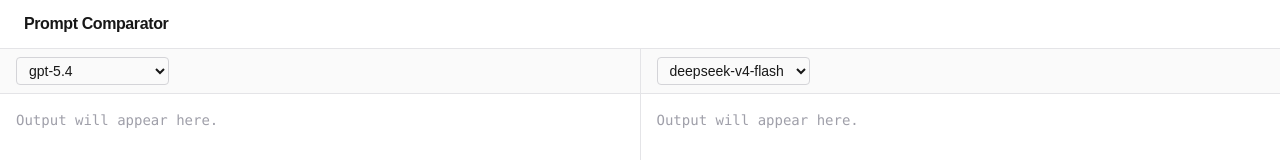
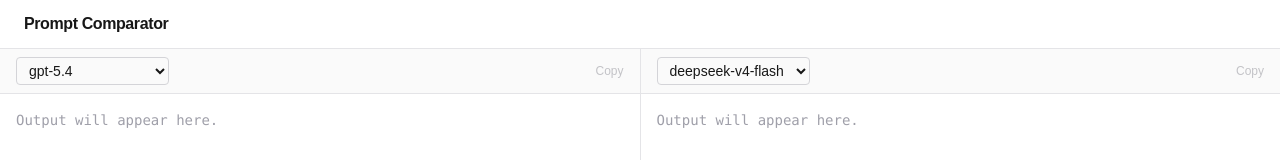
Before and after one commit to chada010/prompt-comparator, a Next.js app: page / in a window 1280 px wide. Shown: the top 160 px of the page. Built offline with nearby package versions, Linux system fonts and the light colour scheme.

Commit message:
feat: add copy buttons for panel outputs

```diff
--- a/app/components/Comparator.tsx
+++ b/app/components/Comparator.tsx
@@ -1,6 +1,7 @@
 "use client";
 
-import { useState } from "react";
+import { useRef, useState } from "react";
+import CopyButton from "./CopyButton";
 
 const MODELS = [
   "gpt-5.4",
@@ -10,6 +11,7 @@
 ];
 
 interface Panel {
+  id: number;
   model: string;
   output: string;
   loading: boolean;
@@ -38,6 +40,7 @@
             </option>
           ))}
         </select>
+        <CopyButton text={panel.output} />
       </div>
       <div className="flex-1 min-h-0 overflow-y-auto p-4 font-mono text-sm whitespace-pre-wrap break-words">
         {panel.output ? (
@@ -58,9 +61,10 @@
 }
 
 export default function Comparator() {
+  const nextPanelId = useRef(2);
   const [panels, setPanels] = useState<Panel[]>([
-    { model: MODELS[0], output: "", loading: false },
-    { model: MODELS[1], output: "", loading: false },
+    { id: 0, model: MODELS[0], output: "", loading: false },
+    { id: 1, model: MODELS[1], output: "", loading: false },
   ]);
   const [prompt, setPrompt] = useState("");
 
@@ -74,7 +78,7 @@
     if (panels.length >= 4) return;
     setPanels((prev) => [
       ...prev,
-      { model: MODELS[0], output: "", loading: false },
+      { id: nextPanelId.current++, model: MODELS[0], output: "", loading: false },
     ]);
   }
 
@@ -143,7 +147,7 @@
     <div className="flex flex-col flex-1 min-h-0">
       <div className="flex flex-col md:flex-row flex-1 min-h-0 divide-y md:divide-y-0 md:divide-x divide-zinc-200 dark:divide-zinc-800">
         {panels.map((panel, i) => (
-          <div key={i} className="flex flex-col flex-1 min-h-0 relative">
+          <div key={panel.id} className="flex flex-col flex-1 min-h-0 relative">
             {panels.length > 2 && (
               <button
                 onClick={() => removePanel(i)}
--- /dev/null
+++ b/app/components/CopyButton.tsx
@@ -0,0 +1,61 @@
+"use client";
+
+import { useEffect, useRef, useState } from "react";
+
+type CopyStatus = "idle" | "copied" | "failed";
+
+export default function CopyButton({ text }: { text: string }) {
+  const [status, setStatus] = useState<CopyStatus>("idle");
+  const feedbackTimer = useRef<number | null>(null);
+
+  useEffect(() => {
+    return () => {
+      if (feedbackTimer.current !== null) {
+        window.clearTimeout(feedbackTimer.current);
+      }
+    };
+  }, []);
+
+  function showStatus(nextStatus: Exclude<CopyStatus, "idle">) {
+    if (feedbackTimer.current !== null) {
+      window.clearTimeout(feedbackTimer.current);
+    }
+
+    setStatus(nextStatus);
+    feedbackTimer.current = window.setTimeout(() => {
+      setStatus("idle");
+      feedbackTimer.current = null;
+    }, 2000);
+  }
+
+  async function handleCopy() {
+    if (!text) return;
+
+    if (!navigator.clipboard) {
+      showStatus("failed");
+      return;
+    }
+
+    try {
+      await navigator.clipboard.writeText(text);
+      showStatus("copied");
+    } catch {
+      showStatus("failed");
+    }
+  }
+
+  const label =
+    status === "copied" ? "Copied" : status === "failed" ? "Copy failed" : "Copy";
+
+  return (
+    <button
+      type="button"
+      onClick={handleCopy}
+      disabled={!text}
+      className="ml-auto text-xs text-zinc-500 hover:text-zinc-900 dark:hover:text-zinc-100 disabled:cursor-not-allowed disabled:opacity-40"
+      aria-label={label}
+    >
+      {label}
+    </button>
+  );
+}
```
Also changed, not shown: .codex/tasks/copy-panel-output-2026-07-11.md (added).
